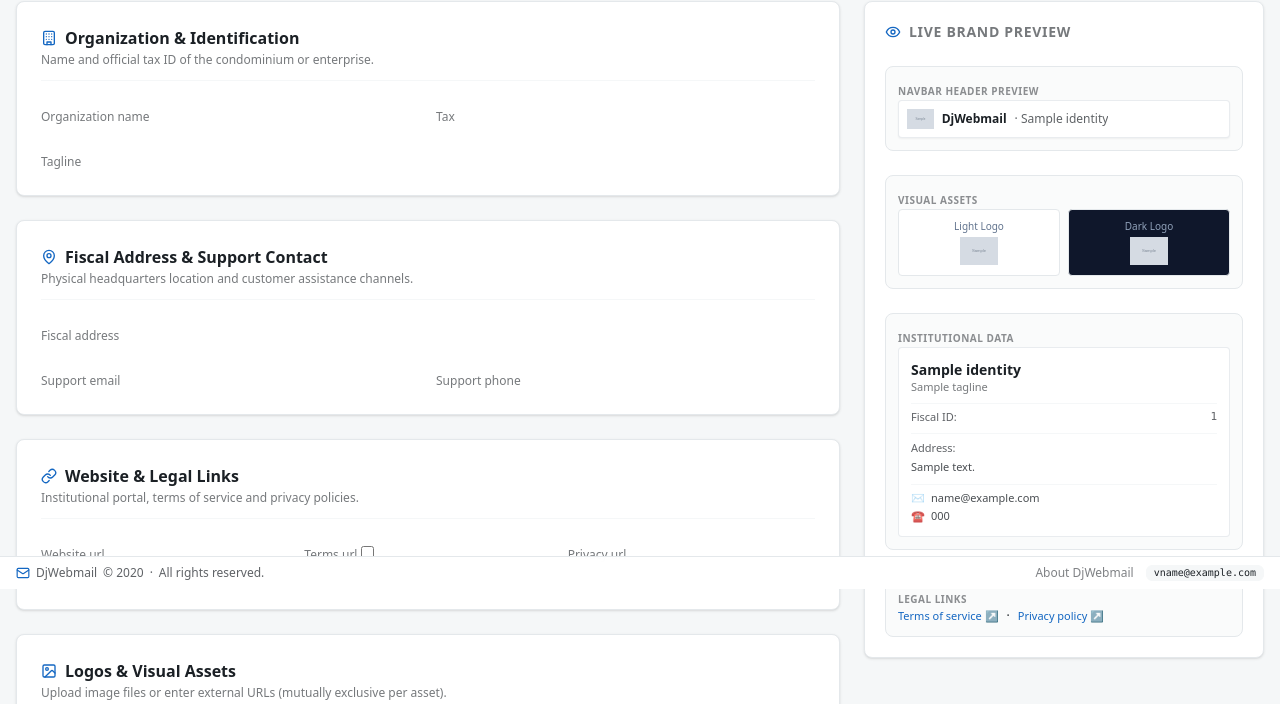
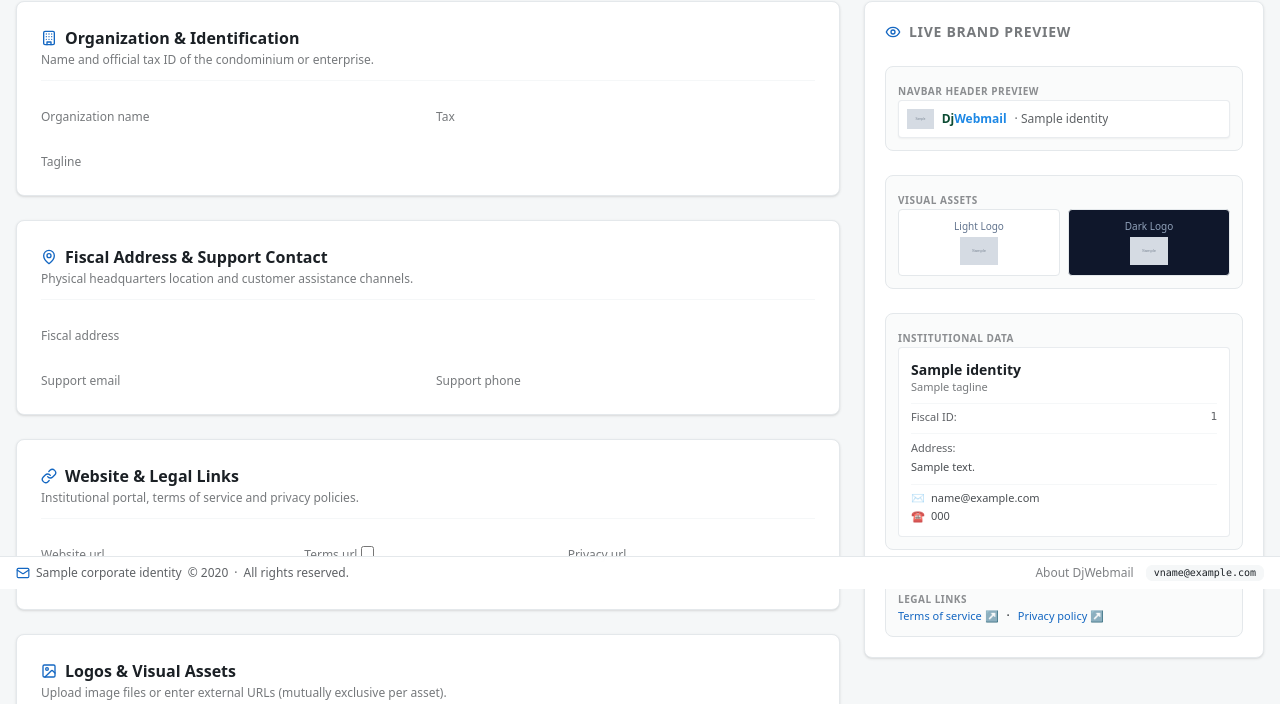
Before and after one commit to fquivera/djwebmail, a Django app: template templates/mailadmin/branding.html in a window 1280 px wide. Shown: the part 211-915 px from the top of the page. Run offline with Django 5.2, Linux system fonts and the light colour scheme; the template is opened without the code that fills it: most values are stand-ins (such as "Sample title", 1, 10 or a date in 2020); grey boxes marked "Sample" are stand-in pictures; form fields are guessed from the names that the template uses; style sheets or scripts are compiled from the project's sources; some libraries are stand-ins or nearby versions.

Commit message:
feat(ui): apply brand colors to DjWebmail wordmark in public templates

```diff
--- a/templates/accounts/login.html
+++ b/templates/accounts/login.html
@@ -44,7 +44,9 @@
               {% translate "Sign in to access your mail account." %}
             </p>
           {% else %}
-            <h1 class="text-xl font-bold tracking-tight text-base-content">{% translate "Sign in" %}</h1>
+            <h1 class="text-2xl font-bold tracking-tight">
+              <span class="brand-dj">Dj</span><span class="brand-webmail">Webmail</span>
+            </h1>
             <p class="text-xs text-base-content/70">
               {% translate "Use your email address and password to connect to the mail server." %}
             </p>
--- a/templates/mailadmin/branding.html
+++ b/templates/mailadmin/branding.html
@@ -64,7 +64,7 @@
                   ✉
                 </div>
               {% endif %}
-              <span class="font-bold text-xs">DjWebmail</span>
+              <span class="font-bold text-xs"><span class="brand-dj">Dj</span><span class="brand-webmail">Webmail</span></span>
               {% if identity.organization_name %}
                 <span class="text-xs opacity-70 truncate">&middot; {{ identity.organization_name }}</span>
               {% else %}
--- a/templates/partials/_about_dialog.html
+++ b/templates/partials/_about_dialog.html
@@ -13,7 +13,9 @@
         </svg>
       </div>
       <div>
-        <h2 id="about-dialog-title" class="text-lg font-bold tracking-tight">DjWebmail</h2>
+        <h2 id="about-dialog-title" class="text-lg font-bold tracking-tight">
+          <span class="brand-dj">Dj</span><span class="brand-webmail">Webmail</span>
+        </h2>
         <p class="text-xs text-base-content/60">
           {% translate "Modern, secure webmail client" %} &middot; <span class="font-mono">v{{ djwebmail_version }}</span>
         </p>
@@ -49,7 +51,7 @@
     </dl>
 
     <div class="mt-4 rounded-lg border border-base-300/80 p-3 text-center text-xs text-base-content/60">
-      <p>&copy; {{ current_year }} DjWebmail. {% translate "All rights reserved." %}</p>
+      <p>&copy; {{ current_year }} <span class="font-semibold"><span class="brand-dj">Dj</span><span class="brand-webmail">Webmail</span></span>. {% translate "All rights reserved." %}</p>
       <p class="mt-0.5 text-[11px] opacity-80">{% translate "Engineered for security, privacy and speed." %}</p>
     </div>
 
--- a/templates/partials/_footer.html
+++ b/templates/partials/_footer.html
@@ -6,7 +6,13 @@
         <rect width="20" height="16" x="2" y="4" rx="2"/>
         <path d="m22 7-8.97 5.7a1.94 1.94 0 0 1-2.06 0L2 7"/>
       </svg>
-      <span>DjWebmail</span>
+      {% if corporate_identity.organization_name %}
+        <span>{{ corporate_identity.organization_name }}</span>
+      {% else %}
+        <span class="inline-flex tracking-tight font-bold">
+          <span class="brand-dj">Dj</span><span class="brand-webmail">Webmail</span>
+        </span>
+      {% endif %}
       <span>&copy; {{ current_year }}</span>
       <span class="hidden sm:inline">&middot;</span>
       <span class="hidden sm:inline">{% translate "All rights reserved." %}</span>
```
Also changed, not shown: apps/mailadmin/tests/test_views.py (+7 -5 lines), templates/common/home.html (+7 -1 lines), tests/test_views.py (+16 -0 lines), 1 other file.
